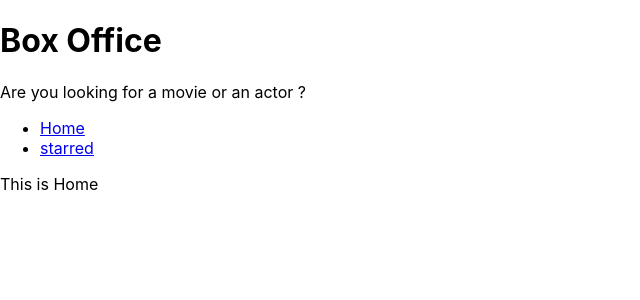
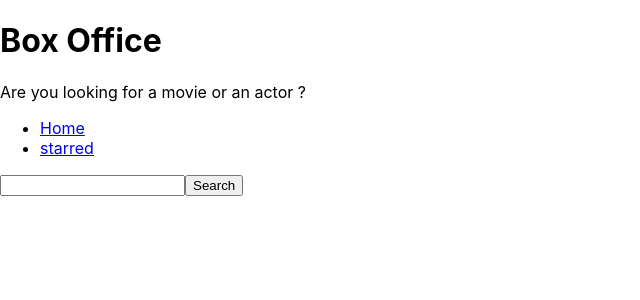
Before and after one commit to joy-rout/box-office, a React (Create React App) app: page / in a window 1280 px wide. Shown: the top 300 px of the page, without its empty margins (0-640 px from the left). Built offline with nearby package versions, Linux system fonts and the light colour scheme.

Commit message:
Search button was added

```diff
--- a/package.json
+++ b/package.json
@@ -15,7 +15,7 @@
     "web-vitals": "^2.1.4"
   },
   "scripts": {
-    "start": "react-scripts start",
+    "start": "cross-env BROWSER=none react-scripts start",
     "build": "react-scripts build",
     "test": "react-scripts test",
     "eject": "react-scripts eject",
--- a/src/Pages/Home.js
+++ b/src/Pages/Home.js
@@ -1,9 +1,47 @@
-import React from 'react'
+/* eslint-disable no-undef */
+/* eslint-disable react/function-component-definition */
+
+
+import React,{ useState } from 'react'
 import MainPageLayout from '../components/MainPageLayout'
 
-function Home() {
+const Home = () => {
+
+  const [input , setInput ] = useState('');
+
+  const onSearch = () => {
+    fetch(`https://api.tvmaze.com/search/shows?q=${input}`)
+    .then(r => r.json())
+    .then(result => {
+      console.log(result);
+    })
+  };
+
+  const onInputChange = ev => {
+    setInput(ev.target.value);
+  };
+
+  const onKeyDown = ev => {
+    if (ev.keyCode === 13) {
+      onSearch();
+    }
+  };
+
   return (
-    <MainPageLayout>This is Home</MainPageLayout>
+    <MainPageLayout>
+      <input
+        type="text"
+        onChange={onInputChange}
+        onKeyDown={onKeyDown}
+        value={input}
+      />
+      <button
+        type="button"
+        onClick={onSearch}
+        >
+          Search
+      </button>
+    </MainPageLayout>
   )
 }
 
--- a/src/Pages/Starred.js
+++ b/src/Pages/Starred.js
@@ -1,7 +1,10 @@
+/* eslint-disable react/function-component-definition */
+/* eslint-disable no-unused-vars */
+
 import React from 'react'
 import MainPageLayout from '../components/MainPageLayout'
 
-function Starred() {
+const Starred = () => {
   return (
     <MainPageLayout>This is Starred page</MainPageLayout>
   )
```
Also changed, not shown: 1 other file (tests, documents, lock files or other folders).
